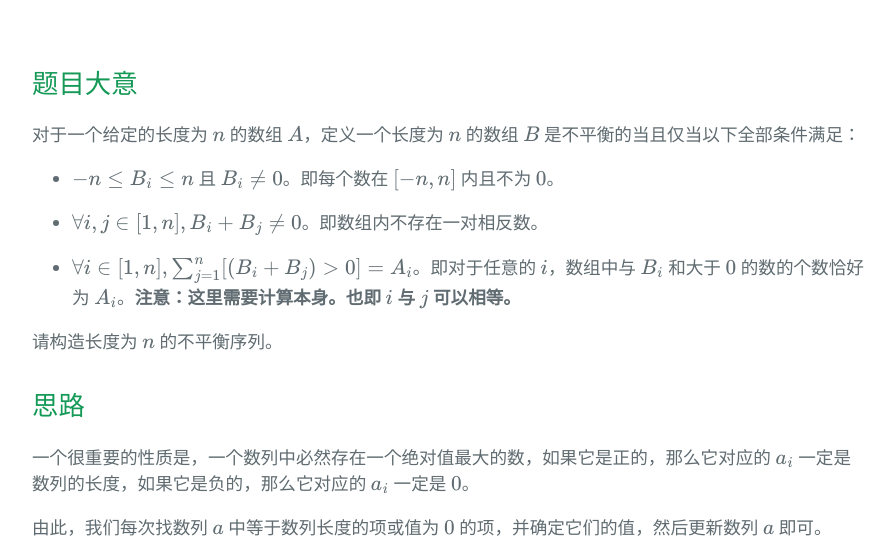
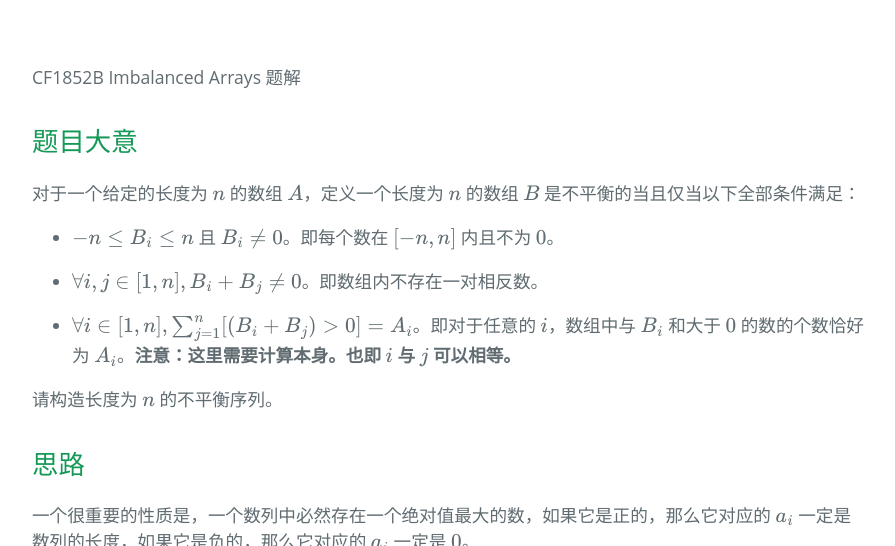
Before and after one commit to BuaaCzx/BuaaCzx.github.io, a Jekyll site: the page built from _posts/2023-9-1-CF1853D.md, in a window 1280 px wide and 900 px high, cut to the strip 354-900 px from the top of the window. Shown: the whole strip, without its empty margins (192-1087 px from the left). Built offline with Jekyll 4.4.1, drawn with Linux system fonts in a browser that asks for light colours; some web fonts are replaced; formulas are drawn with MathJax 3.

Commit message:
Update 2023-9-1-CF1853D.md

```diff
--- a/_posts/2023-9-1-CF1853D.md
+++ b/_posts/2023-9-1-CF1853D.md
@@ -3,6 +3,8 @@ layout: post
 title: CF1852B Imbalanced Arrays
 tags: 做题补题记录
 ---
+
+CF1852B Imbalanced Arrays 题解
 
 ## 题目大意
 
```
